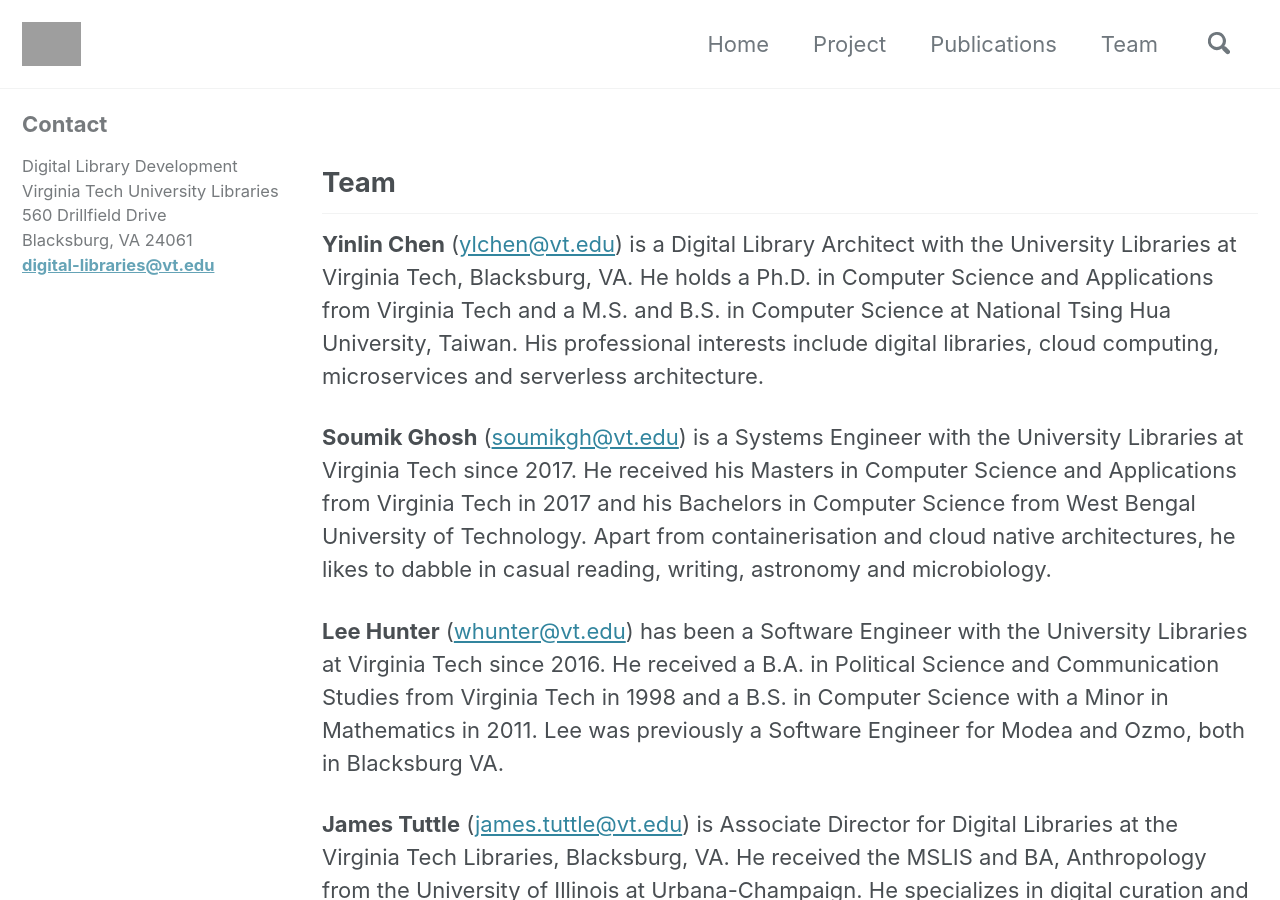
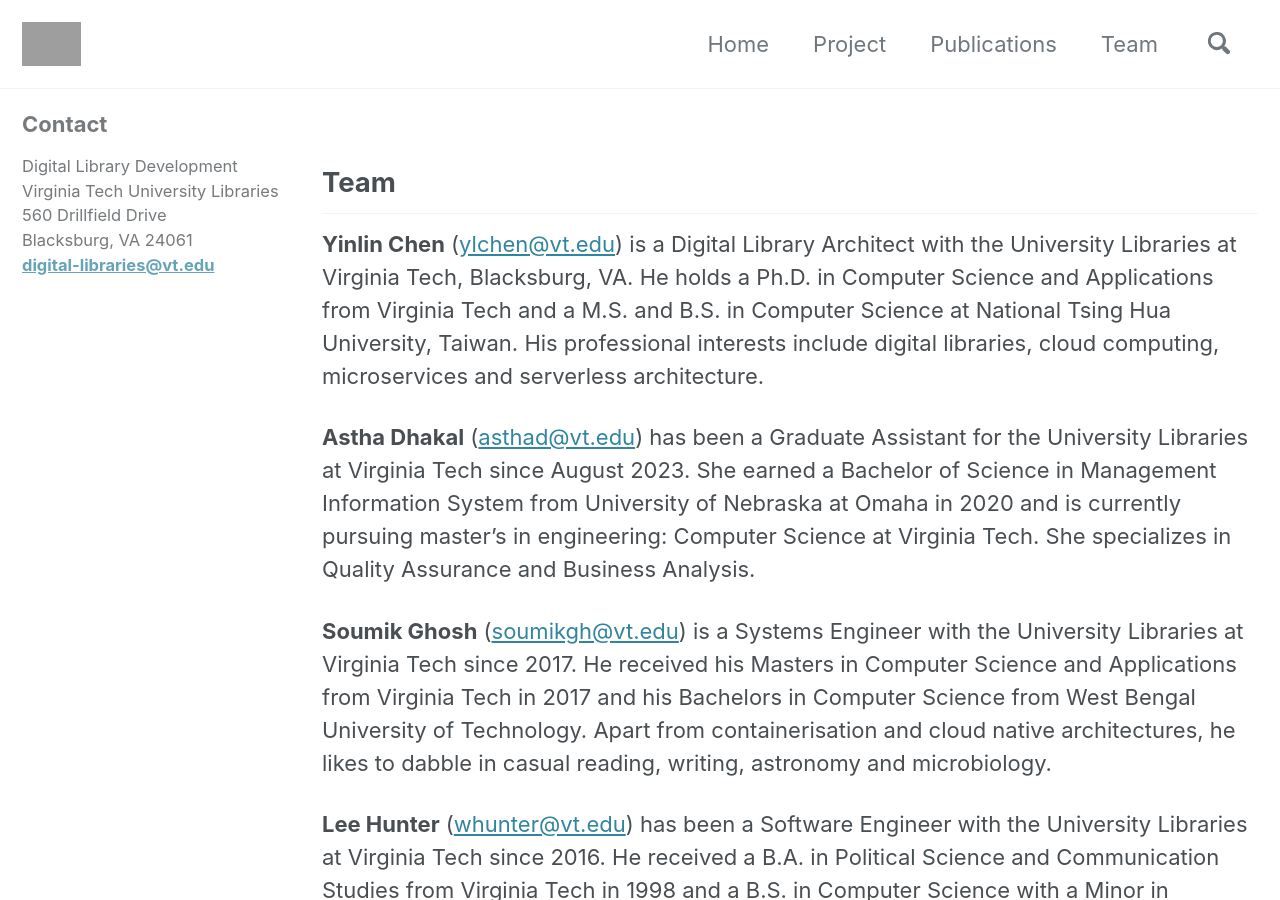
Before and after one commit to vt-digital-libraries-platform/vt-digital-libraries-platform.github.io, a Jekyll site: the page built from _pages/team.md, in a window 1280 px wide and 900 px high. Built offline with Jekyll 4.4.1, drawn with Linux system fonts in a browser that asks for light colours; cached includes are drawn as plain includes; nearby versions of some CDN libraries; grey boxes are pictures that could not be loaded.

Commit message:
Update team.md
Added Astha Dhakal to the team

```diff
--- a/_pages/team.md
+++ b/_pages/team.md
@@ -15,6 +15,8 @@
 
 **Yinlin Chen** (<ylchen@vt.edu>) is a Digital Library Architect with the University Libraries at Virginia Tech, Blacksburg, VA. He holds a Ph.D. in Computer Science and Applications from Virginia Tech and a M.S. and B.S. in Computer Science at National Tsing Hua University, Taiwan. His professional interests include digital libraries, cloud computing, microservices and serverless architecture.
 
+**Astha Dhakal**  (<asthad@vt.edu>) has been a Graduate Assistant for the University Libraries at Virginia Tech since August 2023. She earned a Bachelor of Science in Management Information System from University of Nebraska at Omaha in 2020 and is currently pursuing master’s in engineering: Computer Science at Virginia Tech. She specializes in Quality Assurance and Business Analysis.
+
 **Soumik Ghosh** (<soumikgh@vt.edu>) is a Systems Engineer with the University Libraries at Virginia Tech since 2017. He received his Masters in Computer Science and Applications from Virginia Tech in 2017 and his Bachelors in Computer Science from West Bengal University of Technology. Apart from containerisation and cloud native architectures, he likes to dabble in casual reading, writing, astronomy and microbiology.
 
 **Lee Hunter** (<whunter@vt.edu>) has been a Software Engineer with the University Libraries at Virginia Tech since 2016. He received a B.A. in Political Science and Communication Studies from Virginia Tech in 1998 and a B.S. in Computer Science with a Minor in Mathematics in 2011. Lee was previously a Software Engineer for Modea and Ozmo, both in Blacksburg VA.
```
